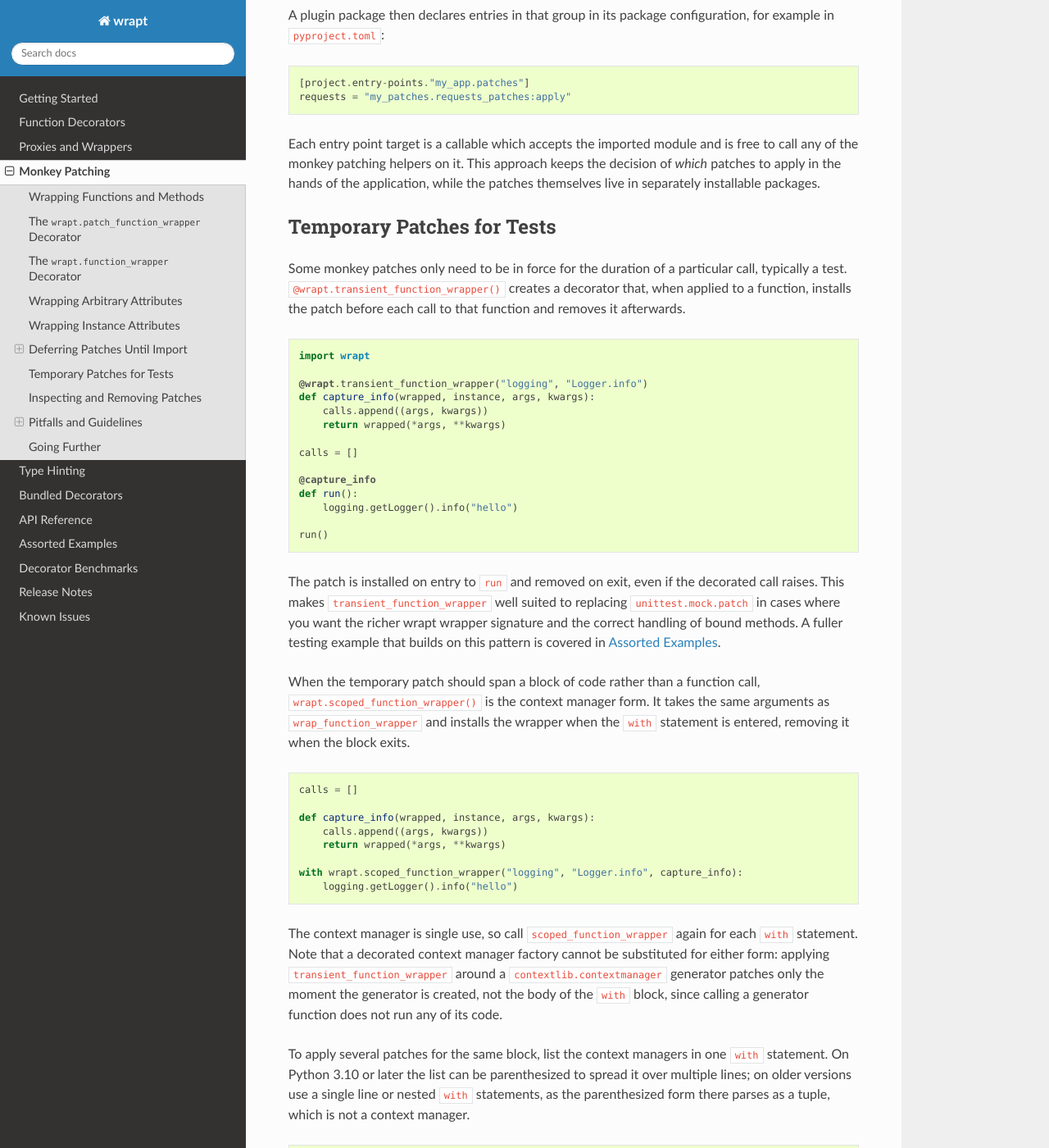
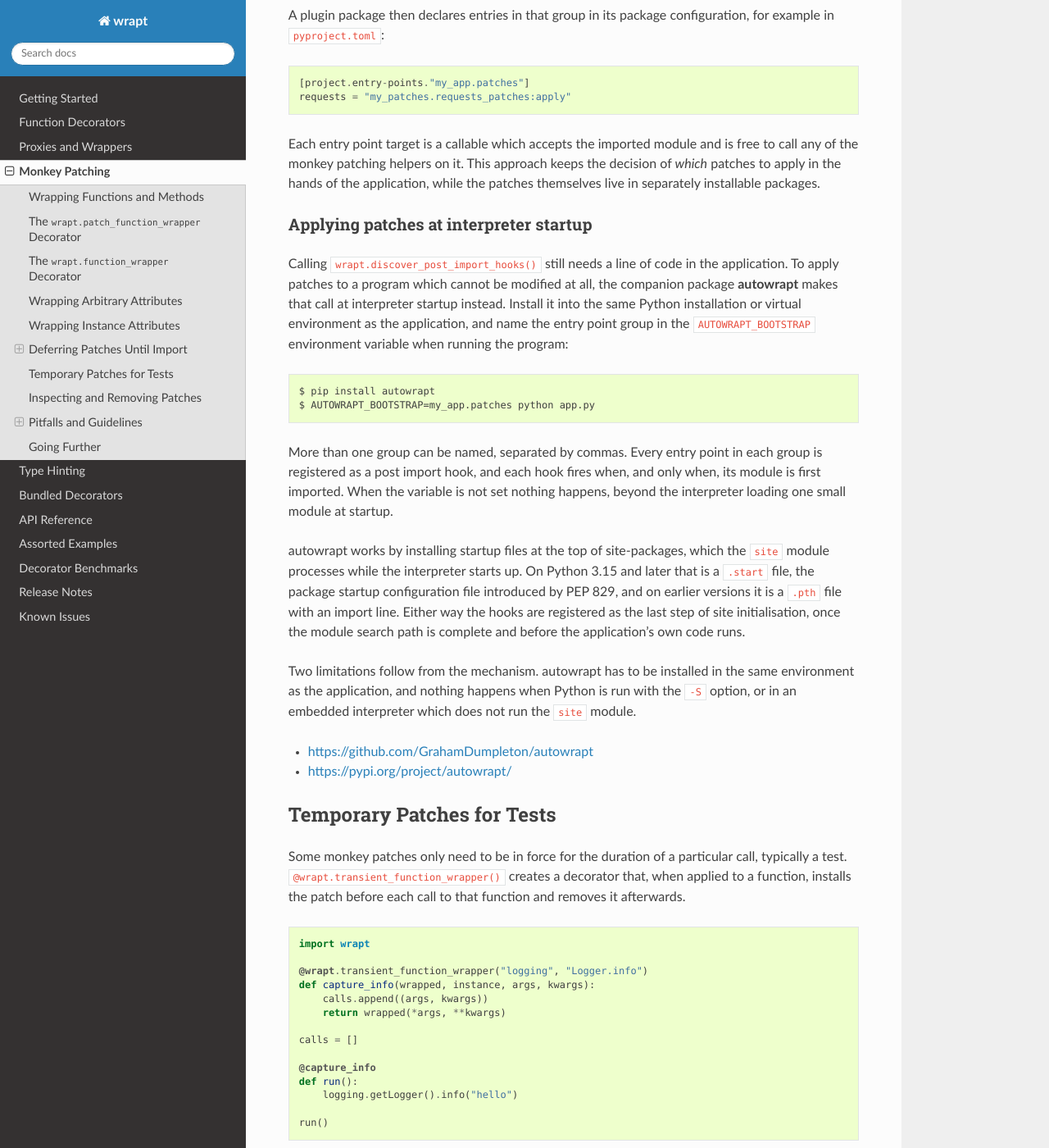
Before and after one commit to GrahamDumpleton/wrapt, a Sphinx documentation site: the page built from docs/monkey.rst, in a window 1280 px wide and 1400 px high, scrolled down 6125 px. Shown: the whole window at 82% size. Built offline with Sphinx 7.4.7 and the Read the Docs theme 3.1.0, drawn with Linux system fonts in a browser that asks for light colours.

Commit message:
Add autowrapt to the monkey patching documentation and the README.

```diff
--- a/docs/monkey.rst
+++ b/docs/monkey.rst
@@ -333,6 +333,41 @@ is free to call any of the monkey patching helpers on it. This approach keeps
 the decision of *which* patches to apply in the hands of the application,
 while the patches themselves live in separately installable packages.
 
+Applying patches at interpreter startup
+~~~~~~~~~~~~~~~~~~~~~~~~~~~~~~~~~~~~~~~
+
+Calling ``wrapt.discover_post_import_hooks()`` still needs a line of code in
+the application. To apply patches to a program which cannot be modified at
+all, the companion package **autowrapt** makes that call at interpreter
+startup instead. Install it into the same Python installation or virtual
+environment as the application, and name the entry point group in the
+``AUTOWRAPT_BOOTSTRAP`` environment variable when running the program::
+
+    $ pip install autowrapt
+    $ AUTOWRAPT_BOOTSTRAP=my_app.patches python app.py
+
+More than one group can be named, separated by commas. Every entry point in
+each group is registered as a post import hook, and each hook fires when, and
+only when, its module is first imported. When the variable is not set nothing
+happens, beyond the interpreter loading one small module at startup.
+
+autowrapt works by installing startup files at the top of site-packages,
+which the ``site`` module processes while the interpreter starts up. On
+Python 3.15 and later that is a ``.start`` file, the package startup
+configuration file introduced by PEP 829, and on earlier versions it is a
+``.pth`` file with an import line. Either way the hooks are registered as the
+last step of site initialisation, once the module search path is complete
+and before the application's own code runs.
+
+Two limitations follow from the mechanism. autowrapt has to be installed in
+the same environment as the application, and nothing happens when Python is
+run with the ``-S`` option, or in an embedded interpreter which does not run
+the ``site`` module.
+
+* https://github.com/GrahamDumpleton/autowrapt
+
+* https://pypi.org/project/autowrapt/
+
 Temporary Patches for Tests
 ---------------------------
 
```
Also changed, not shown: README.md (+2 -0 lines).
